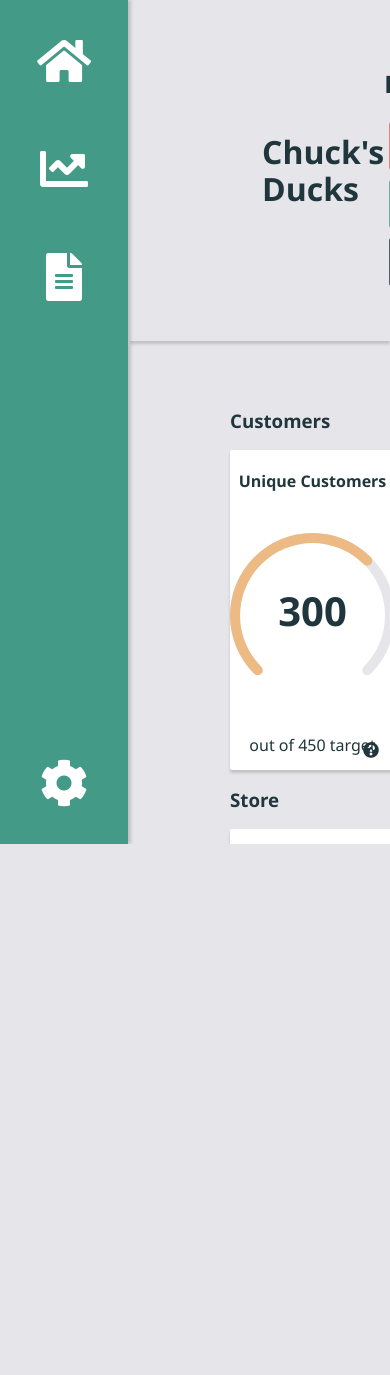
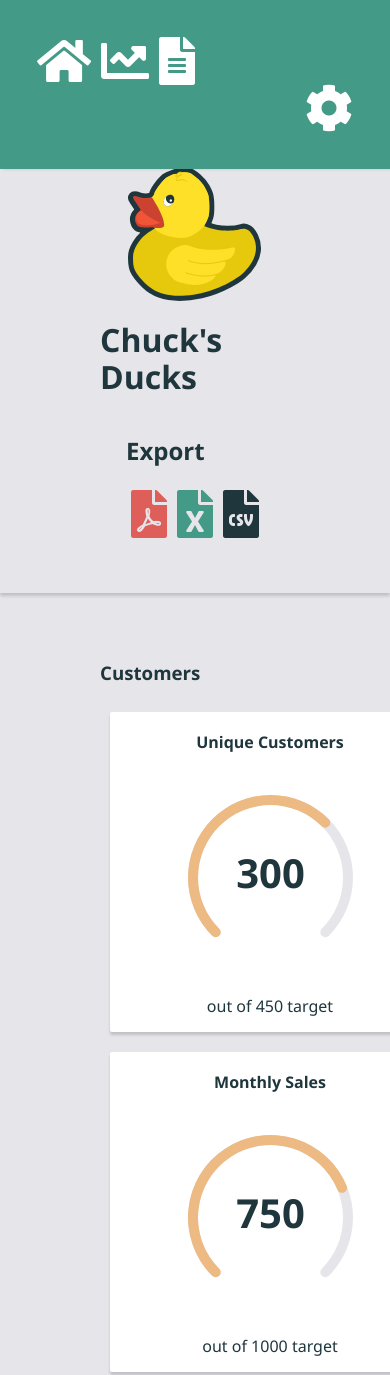
Before and after one commit to stevenkussmaul/frontend-exercise, a website built with webpack: page public/index.html in a window 390 px wide. Shown: the top 1375 px of the page. Before the commit the page ends 844 px from the top, so only its background shows below. Built offline with nearby package versions, Linux system fonts and the light colour scheme.

Commit message:
added element, mobile responsive

```diff
--- a/package.json
+++ b/package.json
@@ -18,7 +18,7 @@
     "html-webpack-plugin": "^3.2.0",
     "style-loader": "^0.23.1",
     "webpack": "4.29.3",
-    "webpack-cli": "^3.2.3",
+    "webpack-cli": "^3.3.1",
     "webpack-dev-server": "^3.1.14"
   },
   "dependencies": {
--- a/public/index.html
+++ b/public/index.html
@@ -1,7 +1,7 @@
 <!DOCTYPE html>
 <html>
   <head>
-    <meta charset="UTF-8" />
+    <meta charset="UTF-8" name="viewport" content="width=device-width, initial-scale=1.0"/>
     <title>Development</title>
     <link
       rel="stylesheet"
--- a/src/components/Content.js
+++ b/src/components/Content.js
@@ -18,6 +18,11 @@ export default class Content {
         title: "Unique Customers",
         value: 300,
         upperRange: 450
+      },
+      {
+        title: "Monthly Sales",
+        value: 750,
+        upperRange: 1000
       }
     ];
   }
@@ -37,11 +42,14 @@ export default class Content {
 
     const cardsContainer = document.createElement("div");
     cardsContainer.className = "range-card-container";
+
     const uniqueCustomersCard = new RangeCard(this._data[0]);
+    const percentageGrowthCard = new RangeCard(this._data[1]);
 
     const addCard = new AddRangeCard();
 
     cardsContainer.appendChild(uniqueCustomersCard.getElement());
+    cardsContainer.appendChild(percentageGrowthCard.getElement());
     cardsContainer.appendChild(addCard.getElement());
 
     /***************************
--- a/src/styles/App.css
+++ b/src/styles/App.css
@@ -14,3 +14,10 @@
   /* Using margin so that the all the content is pushed, not just relatively position elements */
   margin-left: 130px;
 }
+
+/* media query to move items to columns below given width */
+@media (max-width: 760px) {
+  .app .page {
+    margin-left: auto;
+  }
+}
--- a/src/styles/Content.css
+++ b/src/styles/Content.css
@@ -26,3 +26,30 @@
 .content .range-card-container > *:last-child {
   margin-right: 0;
 }
+
+/* media query to move items to columns when viewport is below given width */
+@media (max-width: 760px) {
+  .content .range-card-container {
+    display: flex;
+    flex-direction: column;
+  }
+  .range-card, .add-range {
+    /* display: flex; */
+    margin: 10px;
+  }
+
+  .content .store-container {
+    /* flex: 1; */
+
+    display: flex;
+    flex-direction: column;
+    justify-content: space-around;
+  }
+  .content .store-container .store-column {
+    flex: 1;
+
+    display: flex;
+    flex-direction: column;
+    margin:10px;
+  }
+}
--- a/src/styles/Header.css
+++ b/src/styles/Header.css
@@ -20,3 +20,15 @@
 .header h1 {
   flex-grow: 1;
 }
+
+/* media query to move items to columns below given width */
+@media (max-width: 760px) {
+  .header {
+    display: flex;
+    flex-direction: column;
+    margin-top:30%;
+  }
+  .header .logo-container {
+    margin-right: 0;
+  }
+}
--- a/src/styles/PieChartCard.css
+++ b/src/styles/PieChartCard.css
@@ -10,3 +10,10 @@
 .pie-chart-card h4 {
   margin-top: 0;
 }
+
+@media (max-width: 760px) {
+  .pie-chart-card {
+    padding: 15px;
+    margin-right: auto;
+  }
+}
--- a/src/styles/Sidebar.css
+++ b/src/styles/Sidebar.css
@@ -21,8 +21,33 @@
 
 .sidebar .icon-button:last-child {
   margin-bottom: 0;
+  margin-top: auto;
 }
 
-.sidebar .icon-button:last-child {
-  margin-top: auto;
+
+/* media query to move items to columns below given width */
+@media (max-width: 760px) {
+  .sidebar {
+    /* Fixed to the left */
+    position: absolute;
+    top: 0;
+    left: 0;
+    right: 0;
+    bottom: 80%;
+
+    display: flex;
+    flex-direction: row;
+
+    background: var(--color-primary);
+    padding: 32px;
+
+    box-shadow: 3px 0 3px var(--color-shadow);
+    z-index: 5;
+  }
+
+  .sidebar .icon-button:last-child{
+    margin-bottom: 0;
+    margin-top: auto;
+    margin-left: auto;
+  }
 }
--- a/src/styles/index.css
+++ b/src/styles/index.css
@@ -15,9 +15,3 @@ body {
   background: var(--color-bg);
   font-family: "Segoe UI", sans-serif;
 }
-
-html,
-body {
-  height: 100%;
-  margin: 0;
-}
```
Also changed, not shown: 2 other files.
